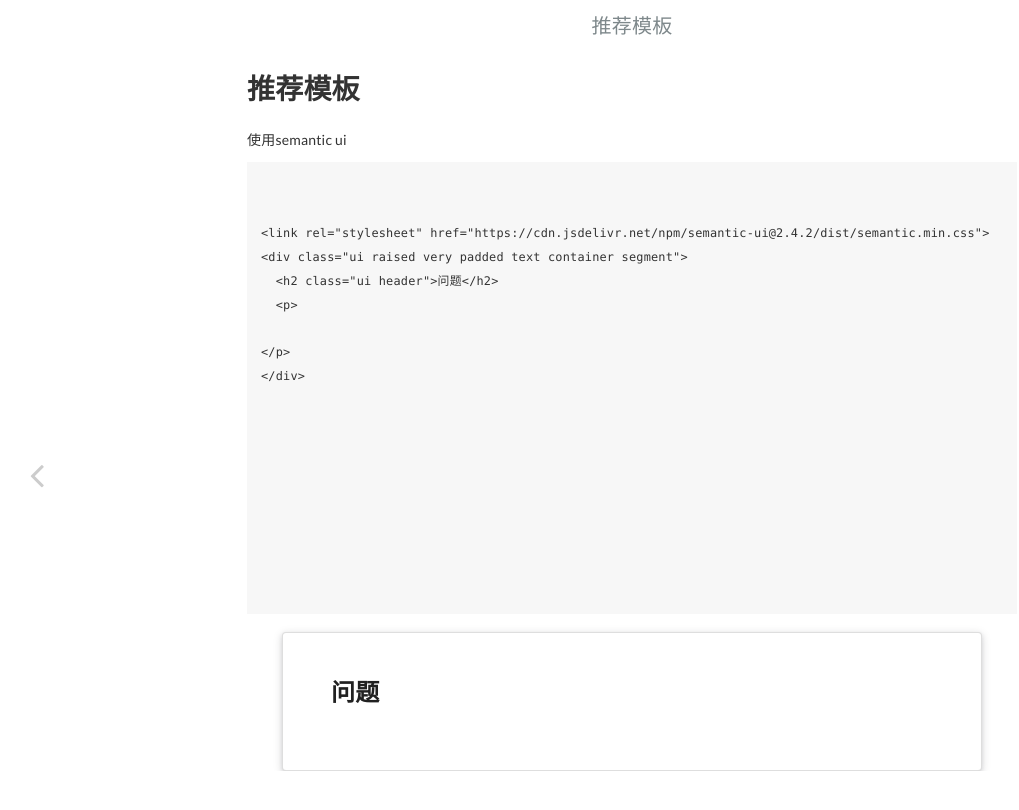
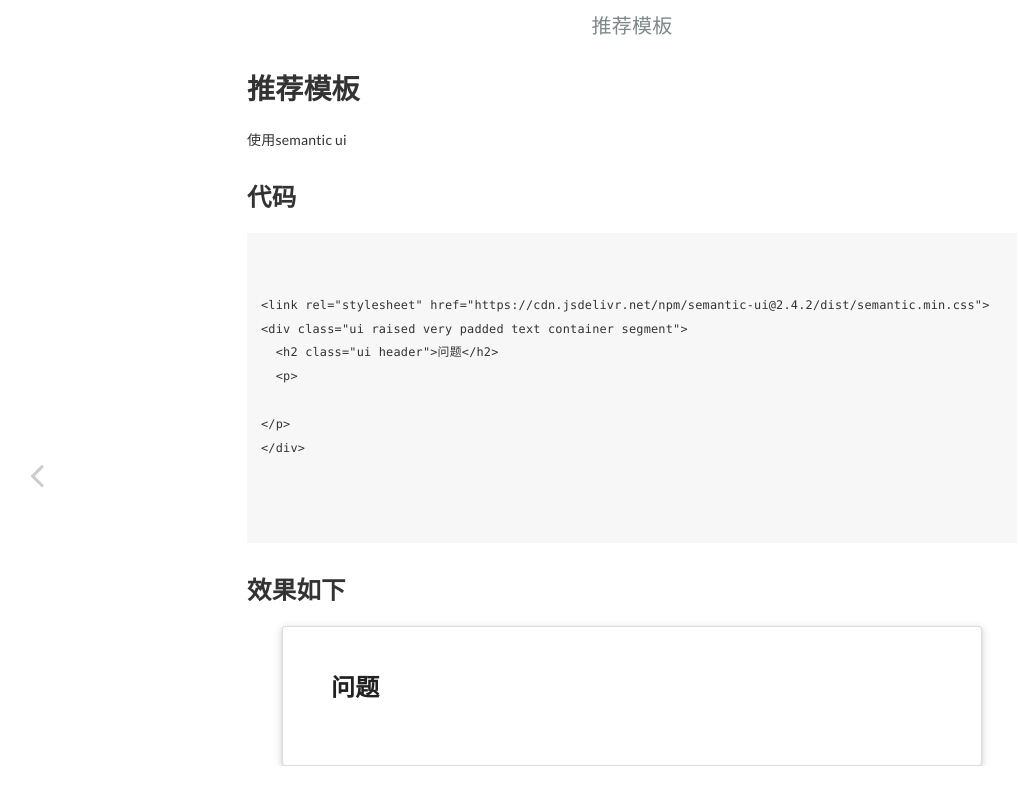
Before and after one commit to napoler/anki, a Jekyll site: the page built from docs/_posts/2020-06-27-推荐卡片模板.md, in a window 1280 px wide. Shown: the top 810 px of the page, without its empty margins (8-1027 px from the left). Built offline with Jekyll 4.4.1, drawn with Linux system fonts in a browser that asks for light colours.

Commit message:
Signed-off-by: Terry chan <napoler2008@gmail.com>

````diff
--- a/docs/_posts/2020-06-27-推荐卡片模板.md
+++ b/docs/_posts/2020-06-27-推荐卡片模板.md
@@ -8,6 +8,8 @@ layout: post
 
 使用semantic ui
 
+
+## 代码
 ```
 
 
@@ -21,18 +23,11 @@ layout: post
 
 
 
-
-
-
-
-
-
 ```
 
-
+## 效果如下
 
 <link rel="stylesheet" href="https://cdn.jsdelivr.net/npm/semantic-ui@2.4.2/dist/semantic.min.css">
-
 
 <div class="ui raised very padded text container segment">
   <h2 class="ui header">问题</h2>
````
Also changed, not shown: docs/img/2020-06-25_21-51-49.png (added).
